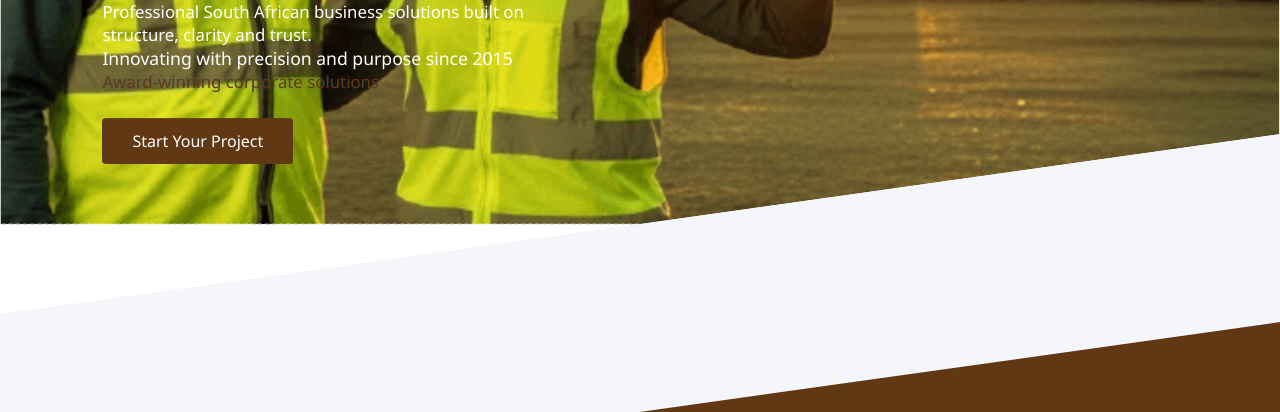
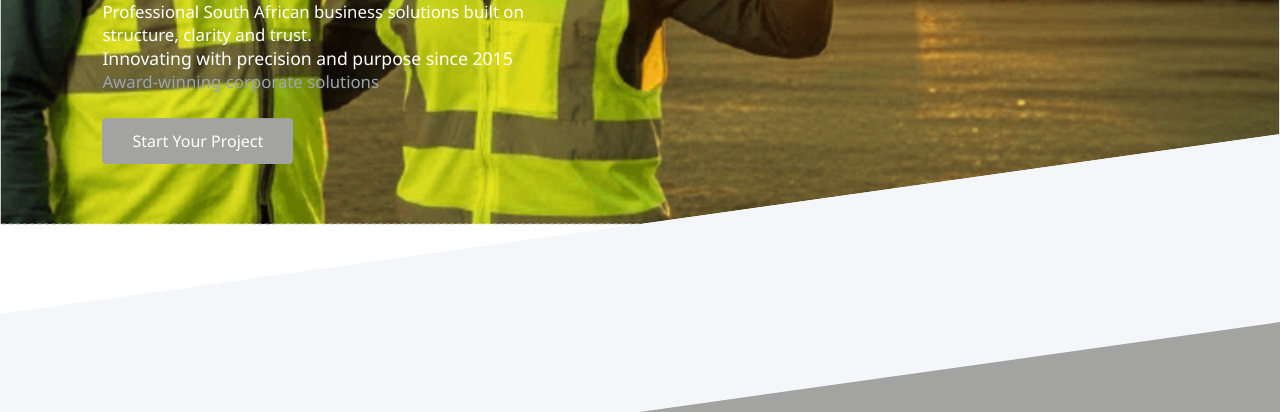
Before and after one commit to 96studios/Lebogang-group, a plain HTML site: page index.html in a window 1280 px wide. Shown: the part 388-800 px from the top of the page. Drawn offline with nearby package versions, Linux system fonts and the light colour scheme.

Commit message:
Update index.html

```diff
--- a/index.html
+++ b/index.html
@@ -3,16 +3,17 @@
 <head>
   <meta charset="UTF-8" />
   <meta name="viewport" content="width=device-width, initial-scale=1.0" />
-  <title>Corporate Diagonal Design</title>
+  <title>Lemogang Group | Construction & Infrastructure</title>
+  <link rel="icon" href="logo.png" type="image/png">
 
   <!-- Swiper CSS -->
   <link rel="stylesheet" href="https://cdn.jsdelivr.net/npm/swiper@10/swiper-bundle.min.css" />
 
   <style>
     :root{
-      --primary:#706f6c;
-      --secondary:#603914;
-      --accent:#603914;
+       --primary:#a3a3a1;
+      --secondary:#a3a3a1;
+      --accent:#a3a3a1;
       --light:#f4f6f9;
       --dark:#0a0a0a;
       --success:#28a745;
@@ -990,4 +991,5 @@
 </script>
 
 </body>
+
 </html>
```
